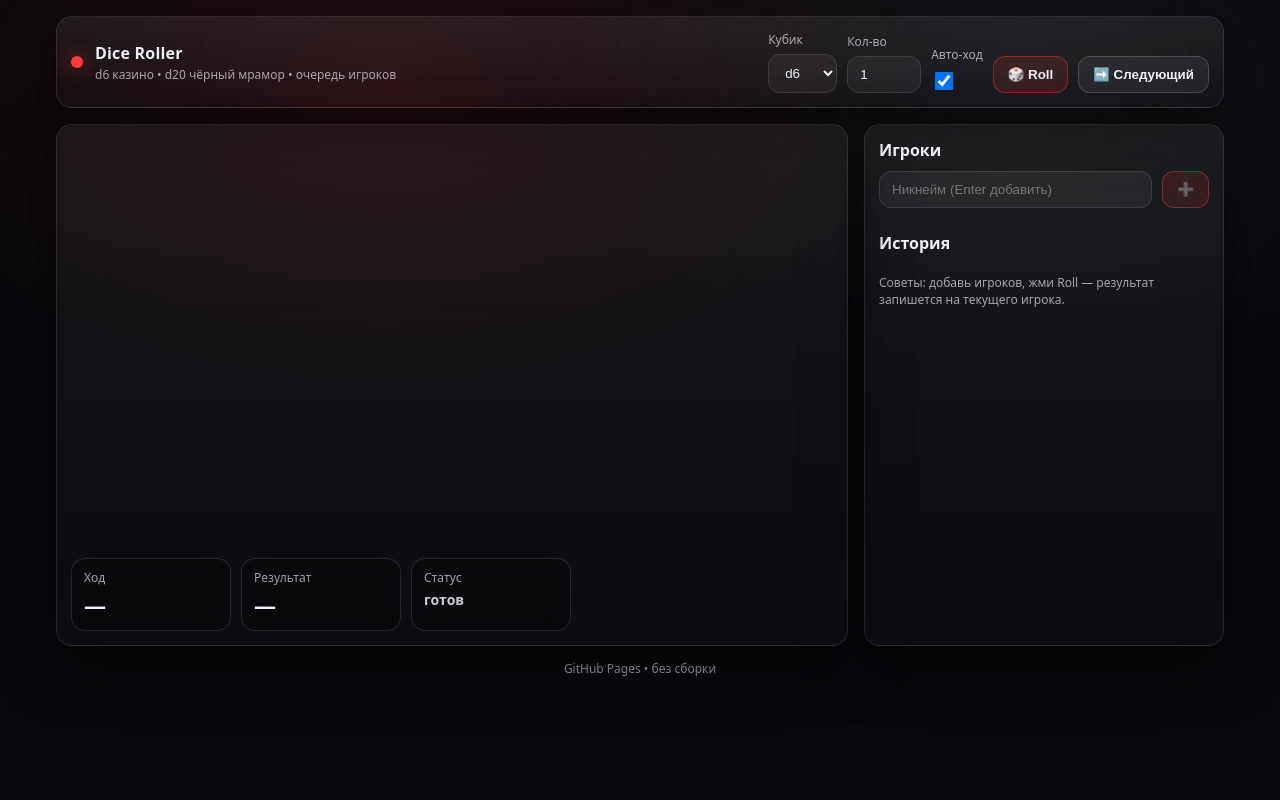
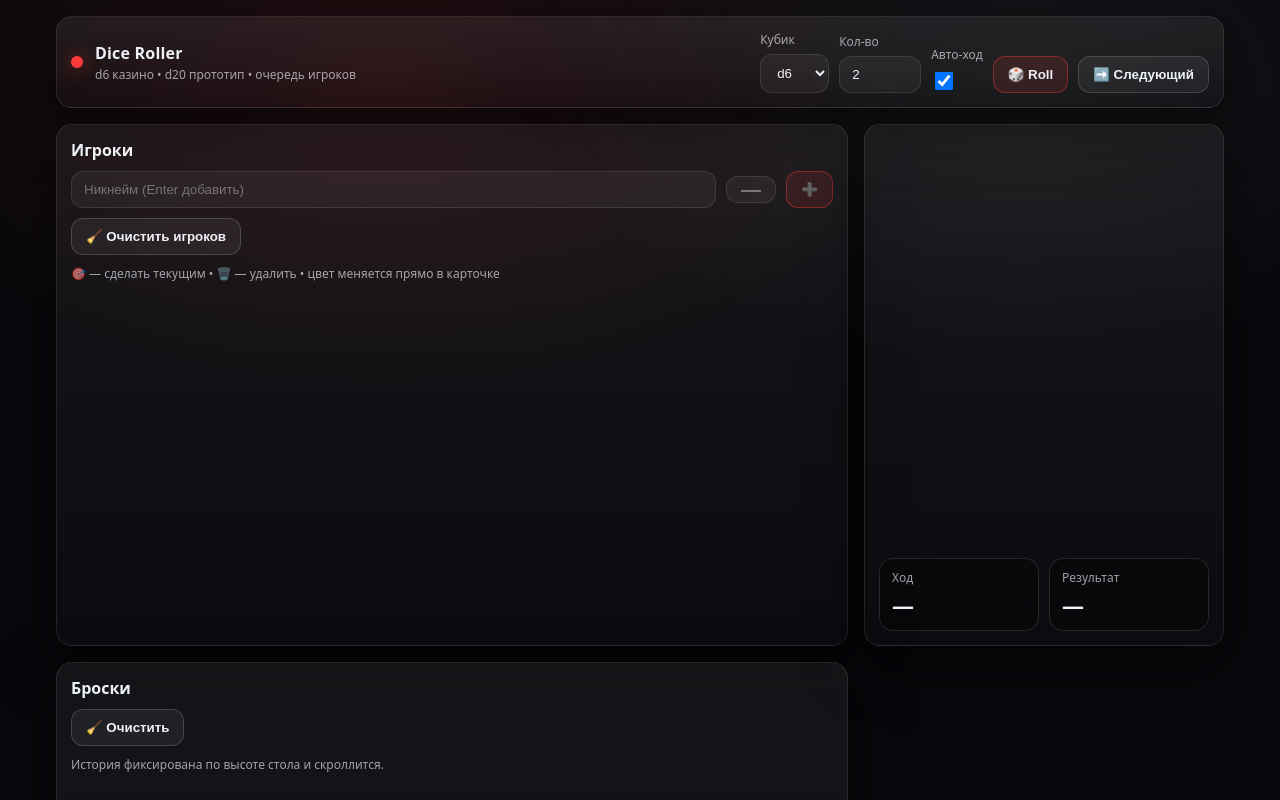
Before and after one commit to Scorncrew/dice-roller, a plain HTML site: page index.html in a window 1280 px wide. Shown: the top 800 px of the page. Drawn offline with nearby package versions, Linux system fonts and the light colour scheme.

Commit message:
Update index.html

```diff
--- a/index.html
+++ b/index.html
@@ -13,7 +13,7 @@
         <div class="dot"></div>
         <div>
           <div class="title">Dice Roller</div>
-          <div class="subtitle">d6 казино • d20 чёрный мрамор • очередь игроков</div>
+          <div class="subtitle">d6 казино • d20 прототип • очередь игроков</div>
         </div>
       </div>
 
@@ -28,7 +28,7 @@
 
         <label class="field">
           <span>Кол-во</span>
-          <input id="count" type="number" min="1" max="10" value="1" />
+          <input id="count" type="number" min="1" max="100" value="2" />
         </label>
 
         <label class="field checkbox">
@@ -42,6 +42,28 @@
     </header>
 
     <main class="main">
+      <!-- LEFT: PLAYERS -->
+      <aside class="panel players-panel">
+        <div class="panel-title">Игроки</div>
+
+        <div class="row">
+          <input id="nick" class="input" placeholder="Никнейм (Enter добавить)" />
+          <input id="pickColor" class="color" type="color" value="#ff3b3b" title="Цвет игрока" />
+          <button id="addNick" class="btn">➕</button>
+        </div>
+
+        <div class="row small">
+          <button id="clearPlayers" class="btn ghost w100">🧹 Очистить игроков</button>
+        </div>
+
+        <div id="players" class="players-list"></div>
+
+        <div class="hint">
+          🎯 — сделать текущим • 🗑️ — удалить • цвет меняется прямо в карточке
+        </div>
+      </aside>
+
+      <!-- CENTER: TABLE -->
       <section class="stage">
         <div id="dice3d" class="viewport"></div>
 
@@ -50,32 +72,25 @@
             <div class="hud-label">Ход</div>
             <div id="turn" class="hud-value">—</div>
           </div>
-          <div class="hud-card">
+          <div class="hud-card result-card">
             <div class="hud-label">Результат</div>
             <div id="result" class="hud-value">—</div>
-          </div>
-          <div class="hud-card">
-            <div class="hud-label">Статус</div>
-            <div id="status" class="hud-value small">готов</div>
           </div>
         </div>
       </section>
 
-      <aside class="panel">
-        <div class="panel-title">Игроки</div>
+      <!-- RIGHT: ROLLS -->
+      <aside class="panel rolls-panel">
+        <div class="panel-title">Броски</div>
 
-        <div class="row">
-          <input id="nick" class="input" placeholder="Никнейм (Enter добавить)" />
-          <button id="addNick" class="btn">➕</button>
+        <div class="rolls-toolbar">
+          <button id="clearHistory" class="btn ghost">🧹 Очистить</button>
         </div>
 
-        <div id="players" class="players"></div>
-
-        <div class="panel-title" style="margin-top:14px;">История</div>
         <div id="history" class="history"></div>
 
         <div class="hint">
-          Советы: добавь игроков, жми Roll — результат запишется на текущего игрока.
+          История фиксирована по высоте стола и скроллится.
         </div>
       </aside>
     </main>
```
